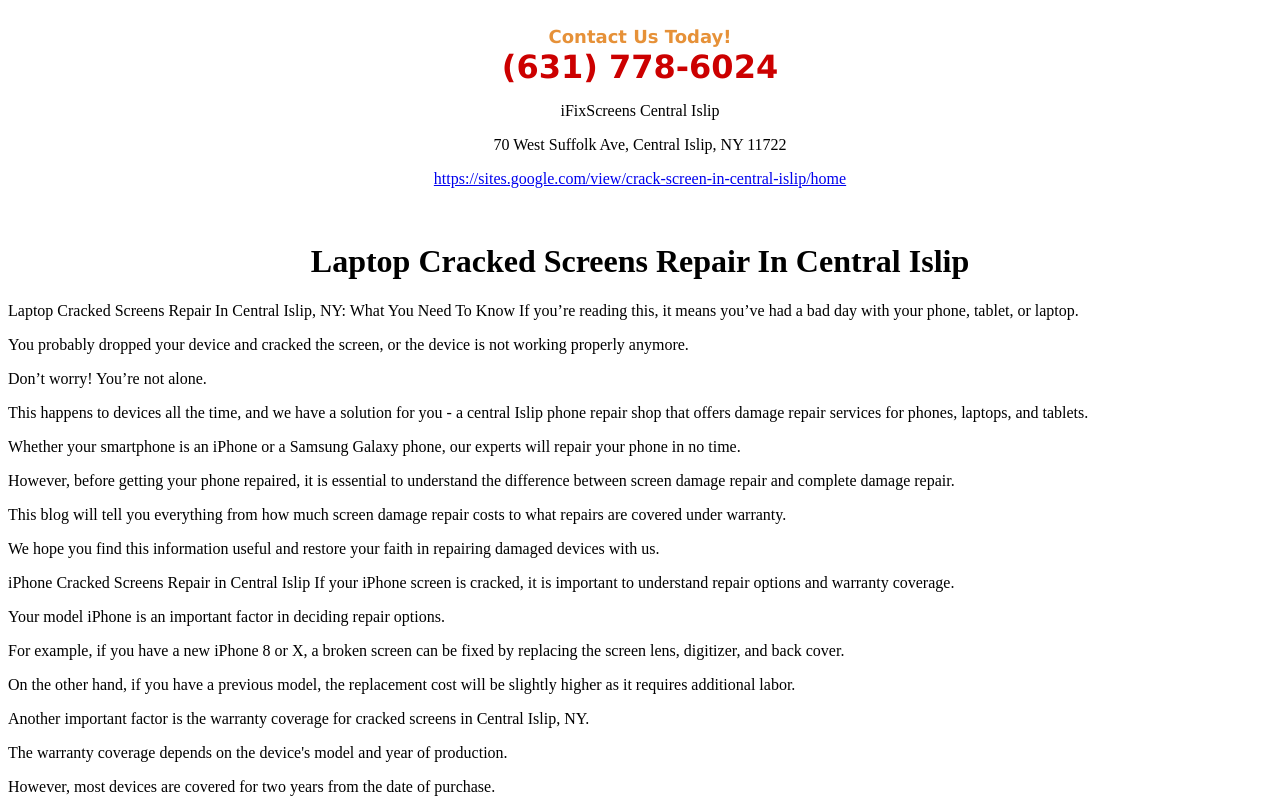
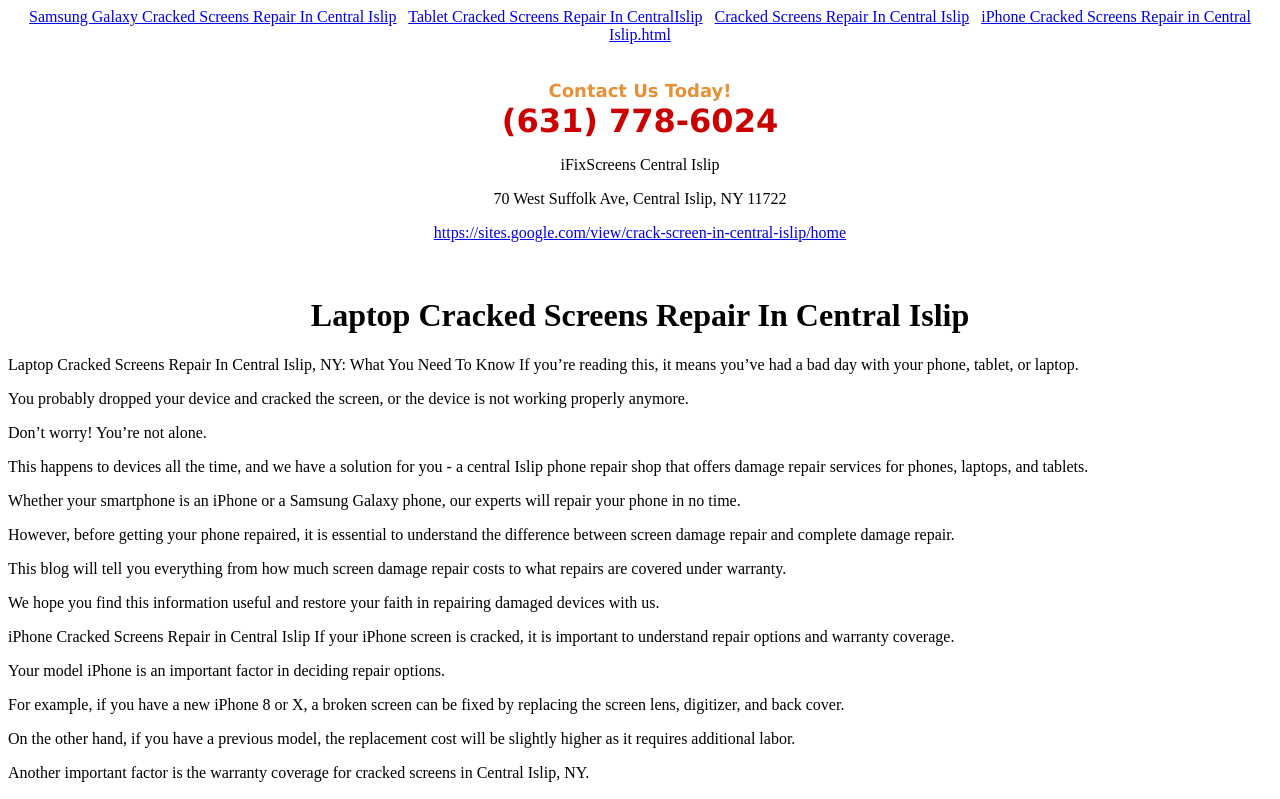
Before and after one commit to iFix786/cracked-screen-repair-in-central-islip, a plain HTML site: page LaptopCrackedScreensRepairInCentralIslip.html in a window 1280 px wide. Shown: the top 799 px of the page. Drawn offline with Linux system fonts and the light colour scheme.

Commit message:
Update LaptopCrackedScreensRepairInCentralIslip.html

```diff
--- a/LaptopCrackedScreensRepairInCentralIslip.html
+++ b/LaptopCrackedScreensRepairInCentralIslip.html
@@ -1,4 +1,15 @@
-<!DOCTYPE html><html><body><div class="sites-embed-align-center-wrapping-off"><div class="sites-embed-border-on sites-embed sites-embed-full-width" style="width:100%;"><div class="sites-embed-content sites-embed-type-text"><div class="sites-embed-content-textbox"><div dir="ltr"><div style="text-align:center"><br><span style="color:rgb(230,145,56)"><b><font size="4"><span style="font-family:verdana,sans-serif">Contact Us Today!</span></font></b></span><br><span style="color:rgb(204,0,0)"><b><font size="6"><span style="font-family:verdana,sans-serif">(631) 778-6024</span></font></b></span><br><p>iFixScreens Central Islip</p><p>70 West Suffolk Ave, Central Islip, NY 11722</p><p><a href="https://sites.google.com/view/crack-screen-in-central-islip/home" target="_blank">https://sites.google.com/view/crack-screen-in-central-islip/home</a></p><br></div></div></div></div></div></div><center><h1>Laptop Cracked Screens Repair In Central Islip</h1></center>Laptop Cracked Screens Repair In Central Islip, NY: What You Need To Know
+<!DOCTYPE html><html><body>
+   <div style="text-align: center;">
+
+        <a href="./SamsungGalaxyCrackedScreensRepairInCentralIslip.html">Samsung Galaxy Cracked Screens Repair In Central Islip</a>&nbsp&nbsp
+        <a href="./TabletCrackedScreensRepairInCentereachNY">Tablet Cracked Screens Repair In CentralIslip</a>&nbsp&nbsp
+<a href="./index.html">Cracked Screens Repair In Central Islip</a>&nbsp&nbsp
+        <a href="./iPhoneCrackedScreensRepairinCentralIslip.html">iPhone Cracked Screens Repair in Central Islip.html</a>
+    </div><br/>
+
+
+
+  <div class="sites-embed-align-center-wrapping-off"><div class="sites-embed-border-on sites-embed sites-embed-full-width" style="width:100%;"><div class="sites-embed-content sites-embed-type-text"><div class="sites-embed-content-textbox"><div dir="ltr"><div style="text-align:center"><br><span style="color:rgb(230,145,56)"><b><font size="4"><span style="font-family:verdana,sans-serif">Contact Us Today!</span></font></b></span><br><span style="color:rgb(204,0,0)"><b><font size="6"><span style="font-family:verdana,sans-serif">(631) 778-6024</span></font></b></span><br><p>iFixScreens Central Islip</p><p>70 West Suffolk Ave, Central Islip, NY 11722</p><p><a href="https://sites.google.com/view/crack-screen-in-central-islip/home" target="_blank">https://sites.google.com/view/crack-screen-in-central-islip/home</a></p><br></div></div></div></div></div></div><center><h1>Laptop Cracked Screens Repair In Central Islip</h1></center>Laptop Cracked Screens Repair In Central Islip, NY: What You Need To Know
 If you’re reading this, it means you’ve had a bad day with your phone, tablet, or laptop. <p>You probably dropped your device and cracked the screen, or the device is not working properly anymore. <p>Don’t worry! You’re not alone. <p>This happens to devices all the time, and we have a solution for you - a central Islip phone repair shop that offers damage repair services for phones, laptops, and tablets. <p>Whether your smartphone is an iPhone or a Samsung Galaxy phone, our experts will repair your phone in no time.
 <p>
 
```
